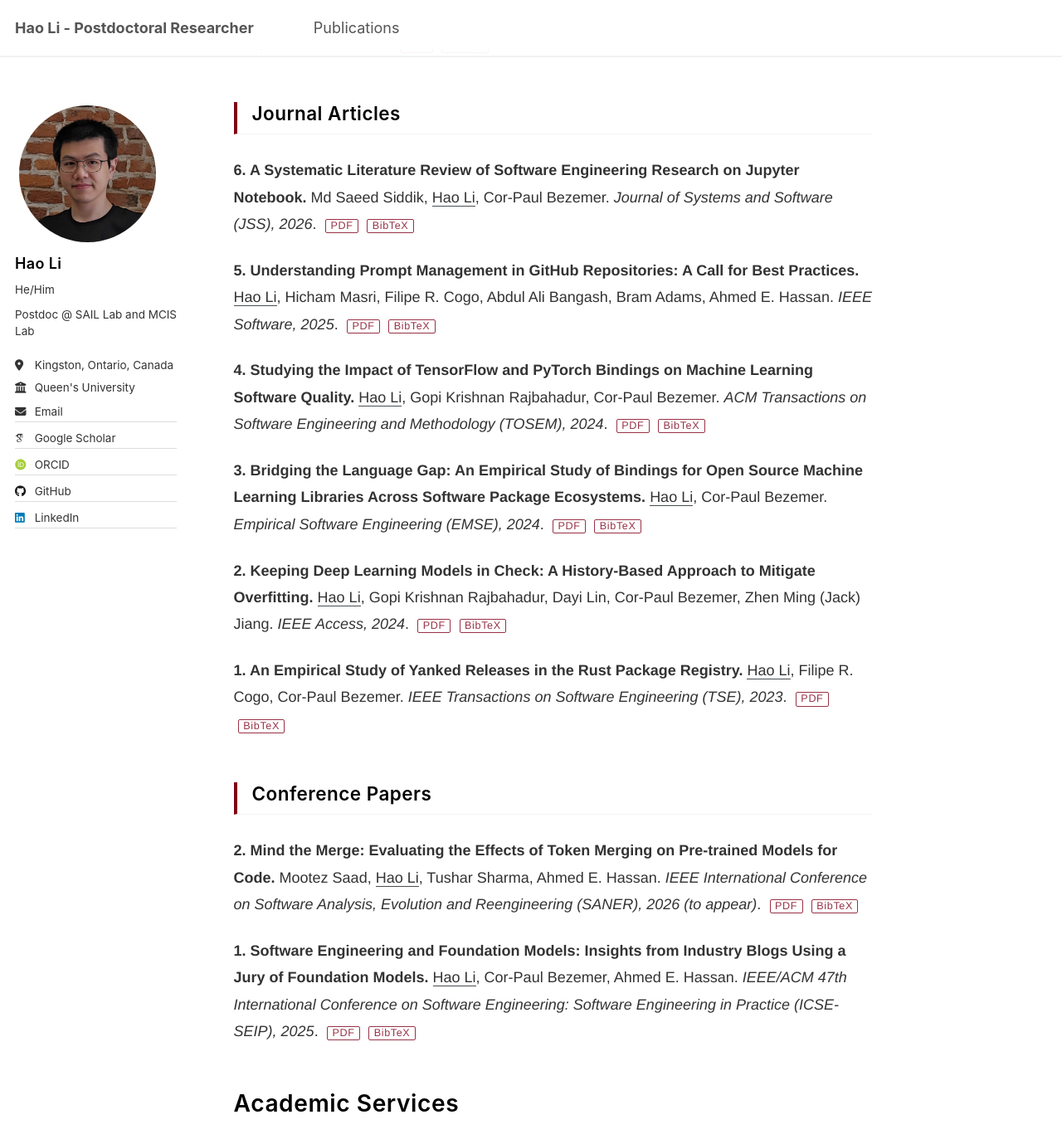
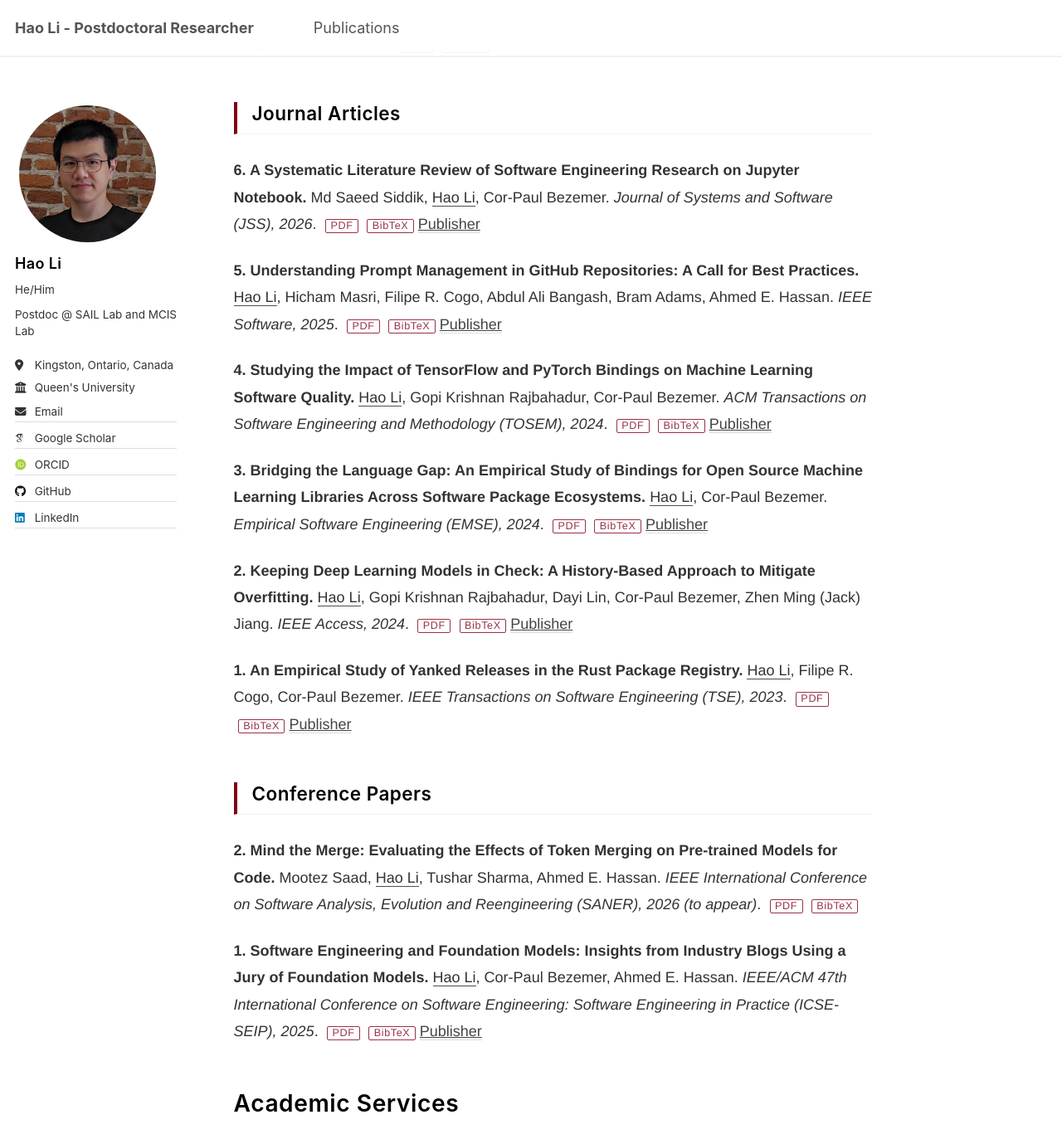
Before and after one commit to Leo-LiHao/Leo-LiHao.github.io, a Jekyll site: the page built from _pages/about.md, in a window 1280 px wide and 1400 px high, scrolled down 2121 px. Shown: the top 1379 px of the window at 83% size. Built offline with Jekyll 4.4.1, drawn with Linux system fonts in a browser that asks for light colours; some web fonts are replaced.

Commit message:
updated publisher links

```diff
--- a/_pages/about.md
+++ b/_pages/about.md
@@ -59,23 +59,23 @@
 
 ## Journal Articles
 
-**6\. A Systematic Literature Review of Software Engineering Research on Jupyter Notebook.** Md Saeed Siddik, <u>Hao Li</u>, Cor-Paul Bezemer. *Journal of Systems and Software (JSS), 2026*. [PDF](https://leo-lihao.github.io/files/J6.pdf) [BibTeX](https://leo-lihao.github.io/files/J6.bib)
+**6\. A Systematic Literature Review of Software Engineering Research on Jupyter Notebook.** Md Saeed Siddik, <u>Hao Li</u>, Cor-Paul Bezemer. *Journal of Systems and Software (JSS), 2026*. [PDF](https://leo-lihao.github.io/files/J6.pdf) [BibTeX](https://leo-lihao.github.io/files/J6.bib) [Publisher](https://doi.org/10.1016/j.jss.2025.112758)
 
-**5\. Understanding Prompt Management in GitHub Repositories: A Call for Best Practices.** <u>Hao Li</u>, Hicham Masri, Filipe R. Cogo, Abdul Ali Bangash, Bram Adams, Ahmed E. Hassan. *IEEE Software, 2025*. [PDF](https://leo-lihao.github.io/files/J5.pdf) [BibTeX](https://leo-lihao.github.io/files/J5.bib)
+**5\. Understanding Prompt Management in GitHub Repositories: A Call for Best Practices.** <u>Hao Li</u>, Hicham Masri, Filipe R. Cogo, Abdul Ali Bangash, Bram Adams, Ahmed E. Hassan. *IEEE Software, 2025*. [PDF](https://leo-lihao.github.io/files/J5.pdf) [BibTeX](https://leo-lihao.github.io/files/J5.bib) [Publisher](https://doi.org/10.1109/MS.2025.3644251)
 
-**4\. Studying the Impact of TensorFlow and PyTorch Bindings on Machine Learning Software Quality.** <u>Hao Li</u>, Gopi Krishnan Rajbahadur, Cor-Paul Bezemer. *ACM Transactions on Software Engineering and Methodology (TOSEM), 2024*. [PDF](https://leo-lihao.github.io/files/J3.pdf) [BibTeX](https://leo-lihao.github.io/files/J3.bib)
+**4\. Studying the Impact of TensorFlow and PyTorch Bindings on Machine Learning Software Quality.** <u>Hao Li</u>, Gopi Krishnan Rajbahadur, Cor-Paul Bezemer. *ACM Transactions on Software Engineering and Methodology (TOSEM), 2024*. [PDF](https://leo-lihao.github.io/files/J3.pdf) [BibTeX](https://leo-lihao.github.io/files/J3.bib) [Publisher](https://doi.org/10.1145/3678168)
 
-**3\. Bridging the Language Gap: An Empirical Study of Bindings for Open Source Machine Learning Libraries Across Software Package Ecosystems.** <u>Hao Li</u>, Cor-Paul Bezemer. *Empirical Software Engineering (EMSE), 2024*. [PDF](https://leo-lihao.github.io/files/J4.pdf) [BibTeX](https://leo-lihao.github.io/files/J4.bib)
+**3\. Bridging the Language Gap: An Empirical Study of Bindings for Open Source Machine Learning Libraries Across Software Package Ecosystems.** <u>Hao Li</u>, Cor-Paul Bezemer. *Empirical Software Engineering (EMSE), 2024*. [PDF](https://leo-lihao.github.io/files/J4.pdf) [BibTeX](https://leo-lihao.github.io/files/J4.bib) [Publisher](https://doi.org/10.1007/s10664-024-10570-5)
 
-**2\. Keeping Deep Learning Models in Check: A History-Based Approach to Mitigate Overfitting.** <u>Hao Li</u>, Gopi Krishnan Rajbahadur, Dayi Lin, Cor-Paul Bezemer, Zhen Ming (Jack) Jiang. *IEEE Access, 2024*. [PDF](https://leo-lihao.github.io/files/J2.pdf) [BibTeX](https://leo-lihao.github.io/files/J2.bib)
+**2\. Keeping Deep Learning Models in Check: A History-Based Approach to Mitigate Overfitting.** <u>Hao Li</u>, Gopi Krishnan Rajbahadur, Dayi Lin, Cor-Paul Bezemer, Zhen Ming (Jack) Jiang. *IEEE Access, 2024*. [PDF](https://leo-lihao.github.io/files/J2.pdf) [BibTeX](https://leo-lihao.github.io/files/J2.bib) [Publisher](https://doi.org/10.1109/ACCESS.2024.3402543)
 
-**1\. An Empirical Study of Yanked Releases in the Rust Package Registry.** <u>Hao Li</u>, Filipe R. Cogo, Cor-Paul Bezemer. *IEEE Transactions on Software Engineering (TSE), 2023*. [PDF](https://leo-lihao.github.io/files/J1.pdf) [BibTeX](https://leo-lihao.github.io/files/J1.bib)
+**1\. An Empirical Study of Yanked Releases in the Rust Package Registry.** <u>Hao Li</u>, Filipe R. Cogo, Cor-Paul Bezemer. *IEEE Transactions on Software Engineering (TSE), 2023*. [PDF](https://leo-lihao.github.io/files/J1.pdf) [BibTeX](https://leo-lihao.github.io/files/J1.bib) [Publisher](https://doi.org/10.1109/TSE.2022.3152148)
 
 ## Conference Papers
 
 **2\. Mind the Merge: Evaluating the Effects of Token Merging on Pre-trained Models for Code.** Mootez Saad, <u>Hao Li</u>, Tushar Sharma, Ahmed E. Hassan. *IEEE International Conference on Software Analysis, Evolution and Reengineering (SANER), 2026 (to appear)*. [PDF](https://leo-lihao.github.io/files/C2.pdf) [BibTeX](https://leo-lihao.github.io/files/C2.bib)
 
-**1\. Software Engineering and Foundation Models: Insights from Industry Blogs Using a Jury of Foundation Models.** <u>Hao Li</u>, Cor-Paul Bezemer, Ahmed E. Hassan. *IEEE/ACM 47th International Conference on Software Engineering: Software Engineering in Practice (ICSE-SEIP), 2025*. [PDF](https://leo-lihao.github.io/files/C1.pdf) [BibTeX](https://leo-lihao.github.io/files/C1.bib)
+**1\. Software Engineering and Foundation Models: Insights from Industry Blogs Using a Jury of Foundation Models.** <u>Hao Li</u>, Cor-Paul Bezemer, Ahmed E. Hassan. *IEEE/ACM 47th International Conference on Software Engineering: Software Engineering in Practice (ICSE-SEIP), 2025*. [PDF](https://leo-lihao.github.io/files/C1.pdf) [BibTeX](https://leo-lihao.github.io/files/C1.bib) [Publisher](https://doi.org/10.1109/ICSE-SEIP66354.2025.00033)
 
 # Academic Services
 
```
